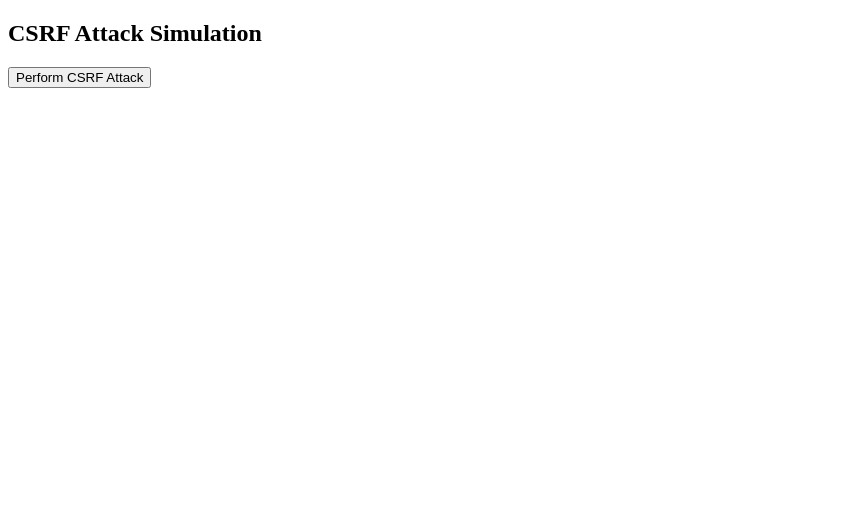
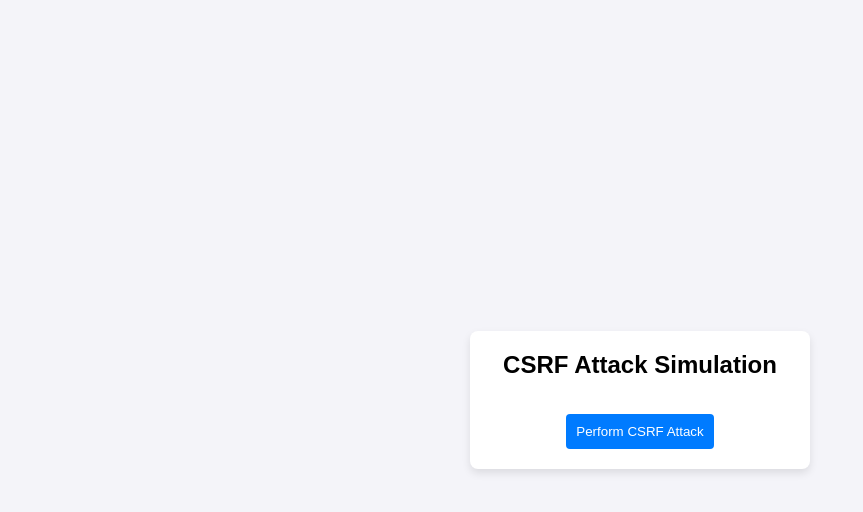
Before and after one commit to Ivan-Pavelic/Security-Vulnerabilities-Demo, a website: page public/csrf_attack.html in a window 1280 px wide. Shown: the whole page, without its empty margins (0-863 px from the left). Drawn offline with Linux system fonts and the light colour scheme.

Commit message:
csfr attack

```diff
--- a/public/csrf_attack.html
+++ b/public/csrf_attack.html
@@ -3,10 +3,61 @@
 <head>
   <meta charset="UTF-8">
   <title>CSRF Attack Simulation</title>
+  <style>
+    body {
+      font-family: Arial, sans-serif;
+      display: flex;
+      justify-content: center;
+      align-items: center;
+      height: 100vh;
+      margin: 0;
+      background-color: #f4f4f9;
+    }
+    .container {
+      background-color: #fff;
+      padding: 20px;
+      border-radius: 8px;
+      box-shadow: 0 4px 8px rgba(0, 0, 0, 0.1);
+      width: 300px;
+      text-align: center;
+    }
+    h2 {
+      margin-top: 0;
+    }
+    button {
+      background-color: #007bff;
+      color: white;
+      padding: 10px;
+      border: none;
+      border-radius: 4px;
+      cursor: pointer;
+      margin-top: 15px;
+    }
+    button:hover {
+      background-color: #0056b3;
+    }
+    .result {
+      margin-top: 15px;
+      padding: 10px;
+      border-radius: 4px;
+      font-weight: bold;
+    }
+    .success {
+      color: green;
+      background-color: #e6ffe6;
+    }
+    .failure {
+      color: red;
+      background-color: #ffe6e6;
+    }
+  </style>
 </head>
 <body>
-  <h2>CSRF Attack Simulation</h2>
-  <button onclick="performAttack()">Perform CSRF Attack</button>
+  <div class="container">
+    <h2>CSRF Attack Simulation</h2>
+    <button onclick="performAttack()">Perform CSRF Attack</button>
+    <div id="result" class="result" style="display: none;"></div>
+  </div>
 
   <script>
     function performAttack() {
@@ -21,10 +72,23 @@
       })
       .then(response => response.text())
       .then(data => {
-        console.log("Attack result:", data);
-        alert(data);
+        const resultDiv = document.getElementById("result");
+        if (data.includes("successfully updated")) {
+          resultDiv.textContent = "Attack Successful: " + data;
+          resultDiv.className = "result success";
+        } else {
+          resultDiv.textContent = "Attack Failed: " + data;
+          resultDiv.className = "result failure";
+        }
+        resultDiv.style.display = "block";
       })
-      .catch(error => console.error("Error:", error));
+      .catch(error => {
+        console.error("Error:", error);
+        const resultDiv = document.getElementById("result");
+        resultDiv.textContent = "Attack Failed: An error occurred.";
+        resultDiv.className = "result failure";
+        resultDiv.style.display = "block";
+      });
     }
   </script>
 </body>
```
